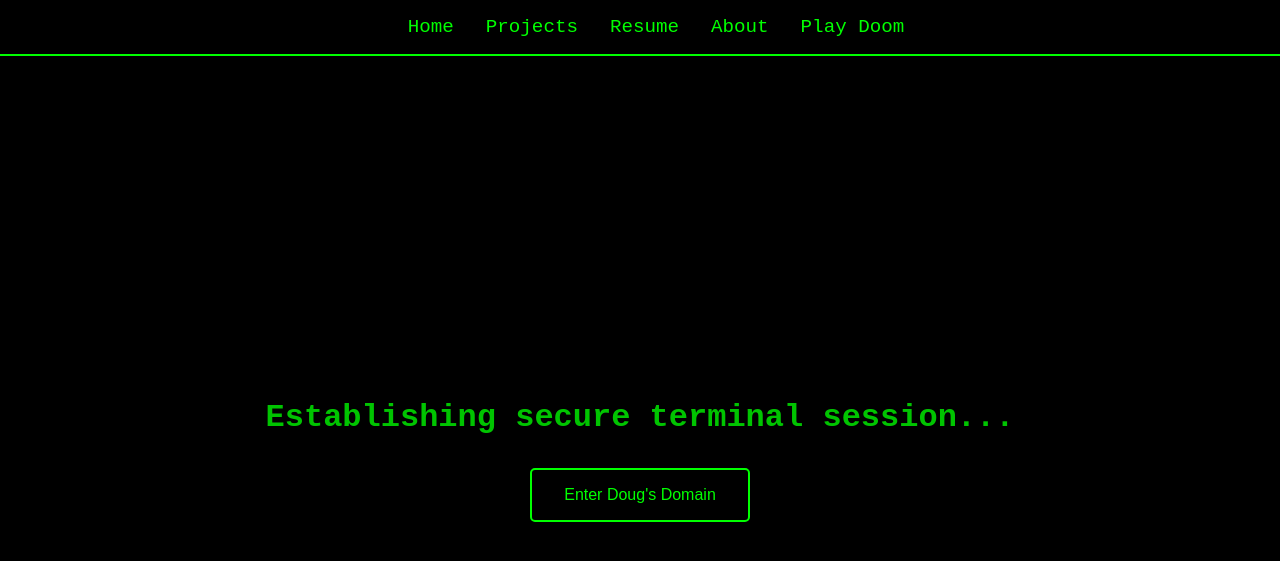
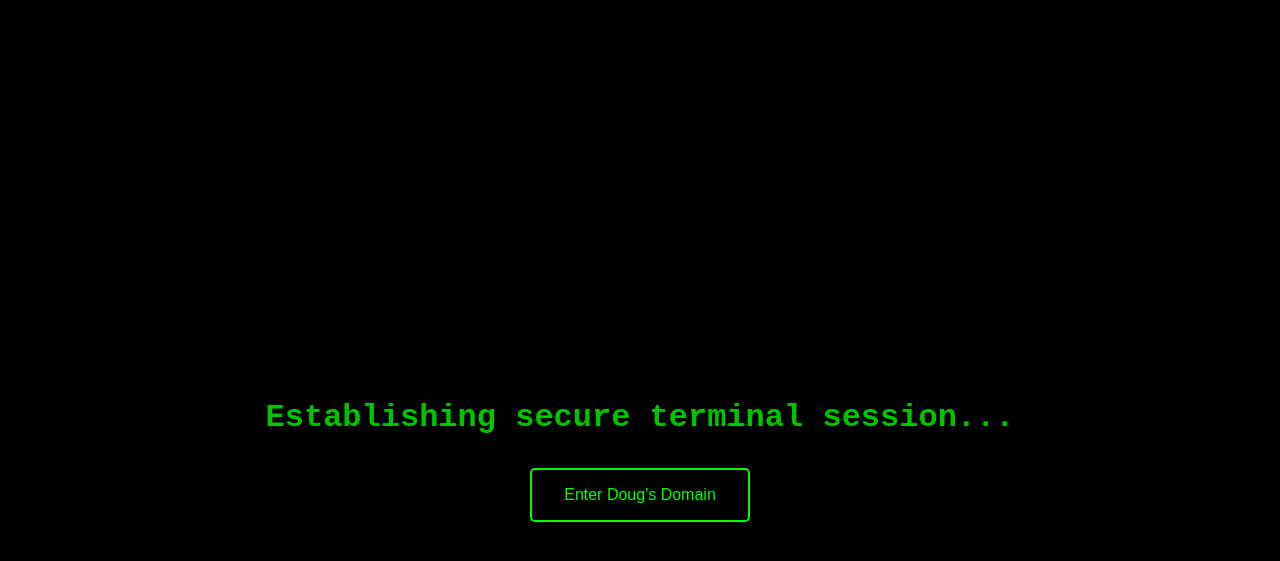
Before and after one commit to dougiedoug98/dougdevops.github.io, a Jekyll site: the page built from about.md, in a window 1280 px wide. Shown: the top 561 px of the page. Built offline with Jekyll 4.4.1, drawn with Linux system fonts in a browser that asks for light colours.

Commit message:
fixing about me...again

```diff
--- a/_layouts/default.html
+++ b/_layouts/default.html
@@ -160,7 +160,7 @@
 
     /* Navigation bar styles */
     .navbar {
-      display: flex;
+      display: none; /* Hide navbar initially */
       justify-content: center;
       background: rgba(0, 0, 0, 0.8);
       padding: 1rem;
@@ -169,6 +169,10 @@
       width: 100%;
       z-index: 5;
       border-bottom: 2px solid #00ff00;
+    }
+
+    .navbar.visible {
+      display: flex; /* Show navbar after intro */
     }
 
     .navbar a {
--- a/about.md
+++ b/about.md
@@ -13,61 +13,61 @@
 
 ## 🏗️ Infrastructure Management
 - Managed local VMs on VMware ESXi with vSphere, running on Dell VxRail systems.
-  ![VMware Logo](https://www.vectorlogo.zone/logos/vmware/vmware-ar21.svg)
-  ![Dell VxRail](https://upload.wikimedia.org/wikipedia/commons/4/48/Dell_Logo.svg)
+  <img src="https://www.vectorlogo.zone/logos/vmware/vmware-ar21.svg" alt="VMware Logo" style="height: 50px;">
+  <img src="https://upload.wikimedia.org/wikipedia/commons/4/48/Dell_Logo.svg" alt="Dell VxRail" style="height: 50px;">
 - Implemented disaster recovery solutions using **Zerto**.
-  ![Zerto Logo](https://www.zerto.com/wp-content/uploads/2019/10/zerto-logo.svg)
+  <img src="https://www.zerto.com/wp-content/uploads/2019/10/zerto-logo.svg" alt="Zerto Logo" style="height: 50px;">
 - Managed file-level backups via **CrashPlan**.
-  ![CrashPlan Logo](https://www.crashplan.com/assets/img/brand/crashplan-logo.svg)
+  <img src="https://www.crashplan.com/assets/img/brand/crashplan-logo.svg" alt="CrashPlan Logo" style="height: 50px;">
 - Oversaw local domain controllers, including **ADDS**, **LDAP**, **SSO**, **DNS**, and **DHCP**.
 
 ---
 
 ## 🔐 Cybersecurity & Compliance
 - Supported **Fortigate 200E Firewall** policies, BGP connections, and more.
-  ![Fortinet Logo](https://www.fortinet.com/etc.clientlibs/fortinet/clientlibs/clientlib-base/resources/img/logo.svg)
+  <img src="https://www.fortinet.com/etc.clientlibs/fortinet/clientlibs/clientlib-base/resources/img/logo.svg" alt="Fortinet Logo" style="height: 50px;">
 - Migrated to **Palo Alto PA-1410 Firewalls** and implemented **Prisma Access VPN**.
-  ![Palo Alto Logo](https://www.paloaltonetworks.com/etc.clientlibs/pan/clientlibs/clientlib-base/resources/images/logo.svg)
+  <img src="https://www.paloaltonetworks.com/etc.clientlibs/pan/clientlibs/clientlib-base/resources/images/logo.svg" alt="Palo Alto Logo" style="height: 50px;">
 - Complied with **ISO27001 Standards** and **GDPR Guidelines**.
-  ![ISO27001 Logo](https://upload.wikimedia.org/wikipedia/commons/thumb/7/77/ISO_Logo.svg/512px-ISO_Logo.svg.png)
-  ![GDPR Logo](https://upload.wikimedia.org/wikipedia/commons/thumb/9/94/GDPR-logo.svg/512px-GDPR-logo.svg.png)
+  <img src="https://upload.wikimedia.org/wikipedia/commons/thumb/7/77/ISO_Logo.svg/512px-ISO_Logo.svg.png" alt="ISO27001 Logo" style="height: 50px;">
+  <img src="https://upload.wikimedia.org/wikipedia/commons/thumb/9/94/GDPR-logo.svg/512px-GDPR-logo.svg.png" alt="GDPR Logo" style="height: 50px;">
 - Addressed vulnerabilities identified by **Nessus** audits in collaboration with stakeholders.
-  ![Nessus Logo](https://www.tenable.com/sites/drupal.dmz.tenablesecurity.com/files/images/tenable-logo.svg)
+  <img src="https://www.tenable.com/sites/drupal.dmz.tenablesecurity.com/files/images/tenable-logo.svg" alt="Nessus Logo" style="height: 50px;">
 
 ---
 
 ## 🌐 Networking & Segmentation
 - Led IT/OT segmentation and VLAN segmentation projects.
 - Refreshed networking equipment, replacing old Cisco gear with modern solutions.
-  ![Cisco Logo](https://www.cisco.com/c/dam/en_us/about/ac46/ac20/ac19/images/logo_cisco_blue.svg)
+  <img src="https://www.cisco.com/c/dam/en_us/about/ac46/ac20/ac19/images/logo_cisco_blue.svg" alt="Cisco Logo" style="height: 50px;">
 - Migrated from **Unifi APs** and switches to **Cisco technology**.
-  ![Unifi Logo](https://assets.ui.com/logo/logo.svg)
+  <img src="https://assets.ui.com/logo/logo.svg" alt="Unifi Logo" style="height: 50px;">
 
 ---
 
 ## 🛠️ Automation & Optimization
 - Automated patch management via **WSUS** and deployment with **WDS/MDT**.
-  ![WSUS Logo](https://upload.wikimedia.org/wikipedia/commons/f/f1/Microsoft_logo.svg)
-  ![MDT Logo](https://upload.wikimedia.org/wikipedia/commons/f/f1/Microsoft_logo.svg)
+  <img src="https://upload.wikimedia.org/wikipedia/commons/f/f1/Microsoft_logo.svg" alt="WSUS Logo" style="height: 50px;">
+  <img src="https://upload.wikimedia.org/wikipedia/commons/f/f1/Microsoft_logo.svg" alt="MDT Logo" style="height: 50px;">
 - Utilized **PowerShell scripting** to solve various IT challenges.
-  ![PowerShell Logo](https://docs.microsoft.com/en-us/media/logos/logo-ms-social.png)
+  <img src="https://docs.microsoft.com/en-us/media/logos/logo-ms-social.png" alt="PowerShell Logo" style="height: 50px;">
 - Created documentation on **Confluence** for networking, backups, and patch management.
-  ![Confluence Logo](https://wac-cdn.atlassian.com/dam/jcr:d4001e3e-8bc0-4fef-80a7-51763c86b4bb/Confluence-blue.svg)
+  <img src="https://wac-cdn.atlassian.com/dam/jcr:d4001e3e-8bc0-4fef-80a7-51763c86b4bb/Confluence-blue.svg" alt="Confluence Logo" style="height: 50px;">
 
 ---
 
 ## 🏭 Manufacturing & Engineering Support
 - Supported local SAP ERP system and manufacturing machinery (e.g., Modula Vertical Storage, CNC Machines, Trumpf Laser).
-  ![SAP Logo](https://upload.wikimedia.org/wikipedia/commons/5/59/SAP_2011_logo.svg)
-  ![Trumpf Logo](https://upload.wikimedia.org/wikipedia/commons/5/5f/TRUMPF_logo.svg)
+  <img src="https://upload.wikimedia.org/wikipedia/commons/5/59/SAP_2011_logo.svg" alt="SAP Logo" style="height: 50px;">
+  <img src="https://upload.wikimedia.org/wikipedia/commons/5/5f/TRUMPF_logo.svg" alt="Trumpf Logo" style="height: 50px;">
 - Diagnosed and resolved customer VPN issues for the Project Engineering Team.
 
 ---
 
 ## 🌍 Global IT Projects
 - Migrated 300+ employees to **Intune management** and **O365 services**.
-  ![Intune Logo](https://learn.microsoft.com/en-us/media/logos/logo-ms-social.png)
-  ![O365 Logo](https://upload.wikimedia.org/wikipedia/commons/4/44/Microsoft_Office_365_logo.svg)
+  <img src="https://learn.microsoft.com/en-us/media/logos/logo-ms-social.png" alt="Intune Logo" style="height: 50px;">
+  <img src="https://upload.wikimedia.org/wikipedia/commons/4/44/Microsoft_Office_365_logo.svg" alt="O365 Logo" style="height: 50px;">
 - Implemented **Palo Alto SD-WAN** and **VPSX Print Management Systems**.
 - Collaborated with engineering departments and vendors to meet project criteria and budget constraints.
 
@@ -75,7 +75,7 @@
 
 ## 📚 Training & Helpdesk
 - Assisted in managing **Lansweeper Helpdesk** and training helpdesk staff.
-  ![Lansweeper Logo](https://www.lansweeper.com/wp-content/uploads/2023/04/Lansweeper-logo-RGB-dark.svg)
+  <img src="https://www.lansweeper.com/wp-content/uploads/2023/04/Lansweeper-logo-RGB-dark.svg" alt="Lansweeper Logo" style="height: 50px;">
 - Created detailed documentation for IT processes and policies.
 
 ---
```
Also changed, not shown: other parts of _layouts/default.html (+2 -1 lines).
